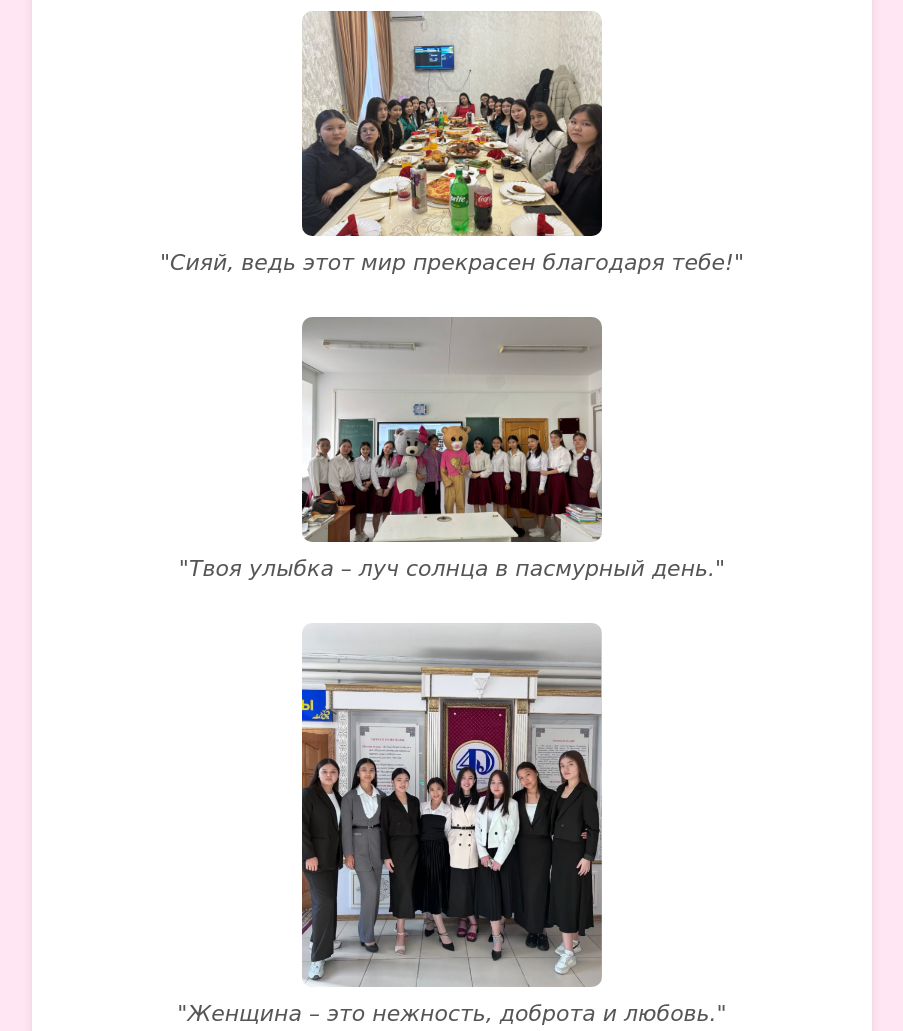
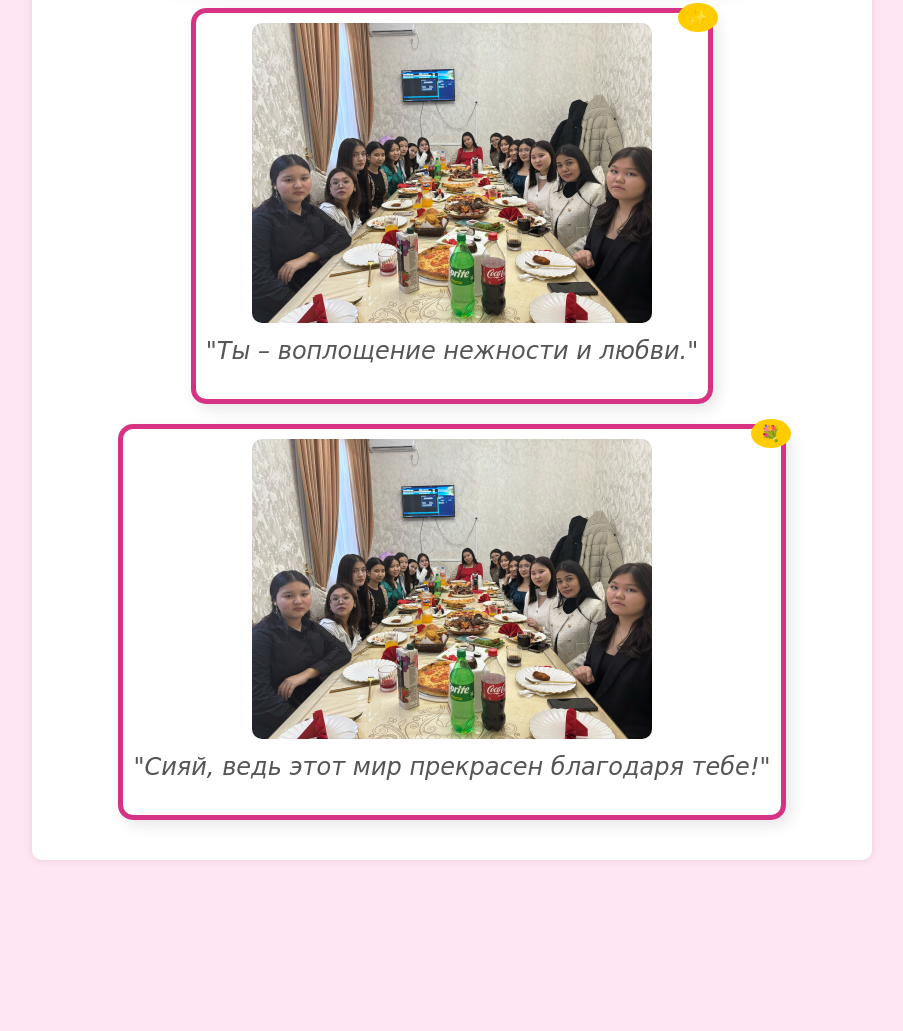
Before and after one commit to dinara-collab/invite-10a, a plain HTML site: page index.html in a window 1280 px wide. Shown: the part 1769-2800 px from the top of the page, without its empty margins (188-1091 px from the left). After the commit the page ends 2657 px from the top, so only its background shows below. Drawn offline with Linux system fonts and the light colour scheme.

Commit message:
Update index.html

```diff
--- a/index.html
+++ b/index.html
@@ -57,18 +57,35 @@
         .photo-gallery .photo-item {
             margin-bottom: 20px;
             text-align: center;
+            position: relative;
+            border: 5px solid #d63384;
+            padding: 10px;
+            border-radius: 15px;
+            background: #fff;
+            box-shadow: 5px 5px 15px rgba(0, 0, 0, 0.1);
         }
         .photo-gallery img {
-            width: 300px;
+            width: 400px;
             height: auto;
             border-radius: 10px;
         }
         .photo-gallery p {
             font-style: italic;
             font-family: 'Brush Script MT', cursive;
-            font-size: 22px;
+            font-size: 24px;
             margin-top: 10px;
             color: #555;
+        }
+        .sticker {
+            position: absolute;
+            top: -10px;
+            right: -10px;
+            background: #ffcc00;
+            color: #fff;
+            font-size: 16px;
+            padding: 5px 10px;
+            border-radius: 50%;
+            font-weight: bold;
         }
     </style>
 </head>
@@ -85,37 +102,29 @@
         <p><strong>Место:</strong> <a href="https://2gis.kz/qyzylorda/geo/70000001059087937" target="_blank">Ыдырысова 66, Кызылорда</a></p>
         <p><strong>Время:</strong> 15:00</p>
         <div id="invitation" style="display:none; margin-top:20px;">
-            <img src="invitation.jpg" alt="Приглашение" style="width:100%; max-width:600px; border-radius:10px;">
+            <img src="ТАк.jpg" alt="Приглашение" style="width:100%; max-width:600px; border-radius:10px;">
         </div>
         <div class="photo-gallery">
             <h2>Фотогалерея</h2>
             <div class="photo-item">
+                <span class="sticker">🌸</span>
                 <img src="WhatsApp Image 2025-03-07 at 19.31.23.jpeg" alt="Фото 1">
                 <p>"Женщина – это улыбка, свет и вдохновение."</p>
             </div>
             <div class="photo-item">
+                <span class="sticker">💖</span>
                 <img src="WhatsApp Image 2025-03-07 at 19.31.24.jpeg" alt="Фото 2">
                 <p>"Красота женщины в её глазах и доброте."</p>
             </div>
             <div class="photo-item">
+                <span class="sticker">✨</span>
                 <img src="WhatsApp Image 2025-03-07 at 19.31.24 (1).jpeg" alt="Фото 3">
                 <p>"Ты – воплощение нежности и любви."</p>
             </div>
             <div class="photo-item">
+                <span class="sticker">💐</span>
                 <img src="WhatsApp Image 2025-03-07 at 19.31.24 (2).jpeg" alt="Фото 4">
                 <p>"Сияй, ведь этот мир прекрасен благодаря тебе!"</p>
-            </div>
-            <div class="photo-item">
-                <img src="WhatsApp Image 2025-03-07 at 19.31.24 (3).jpeg" alt="Фото 5">
-                <p>"Твоя улыбка – луч солнца в пасмурный день."</p>
-            </div>
-            <div class="photo-item">
-                <img src="WhatsApp Image 2025-03-07 at 19.33.20.jpeg" alt="Фото 6">
-                <p>"Женщина – это нежность, доброта и любовь."</p>
-            </div>
-            <div class="photo-item">
-                <img src="WhatsApp Image 2025-03-07 at 20.46.39.jpeg" alt="Фото 7">
-                <p>"Ты достойна восхищения каждый день!"</p>
             </div>
         </div>
     </div>
```
